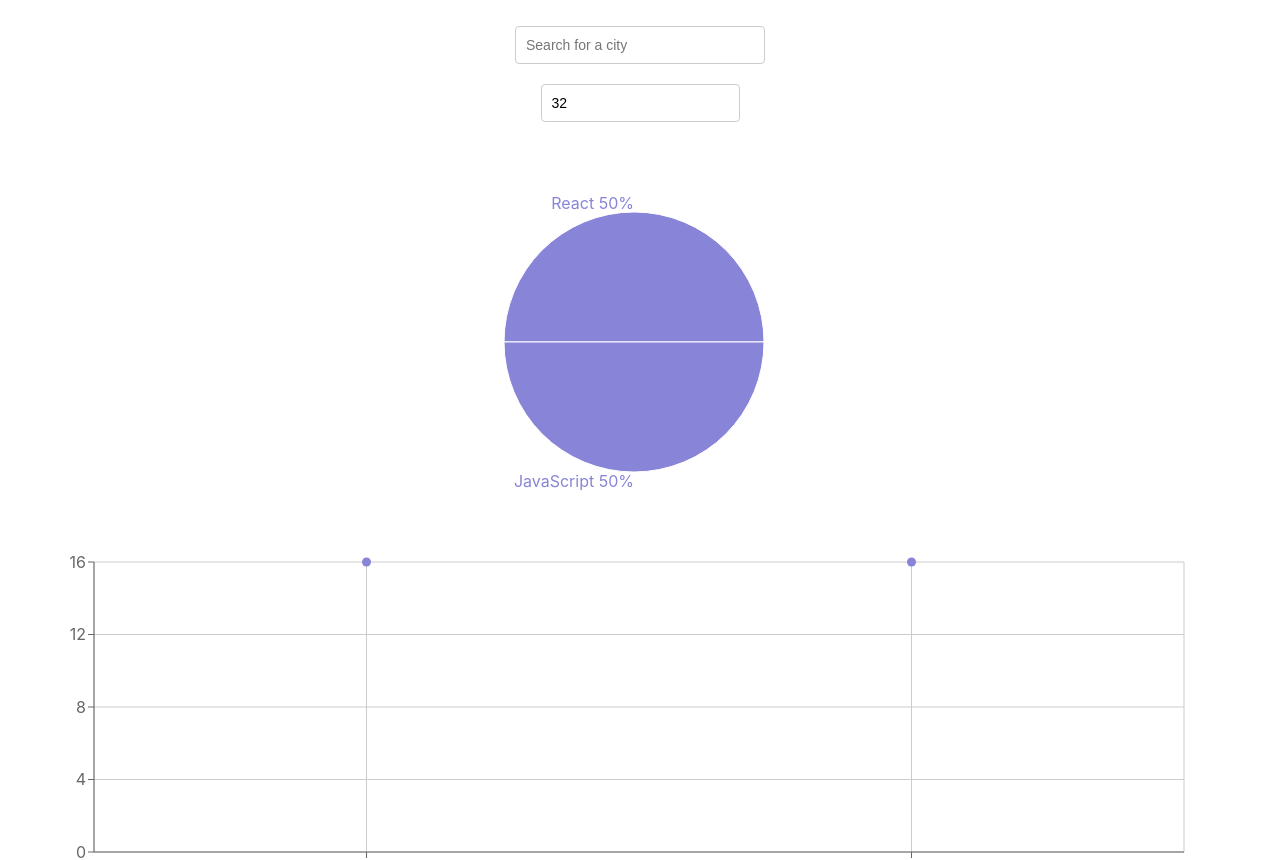
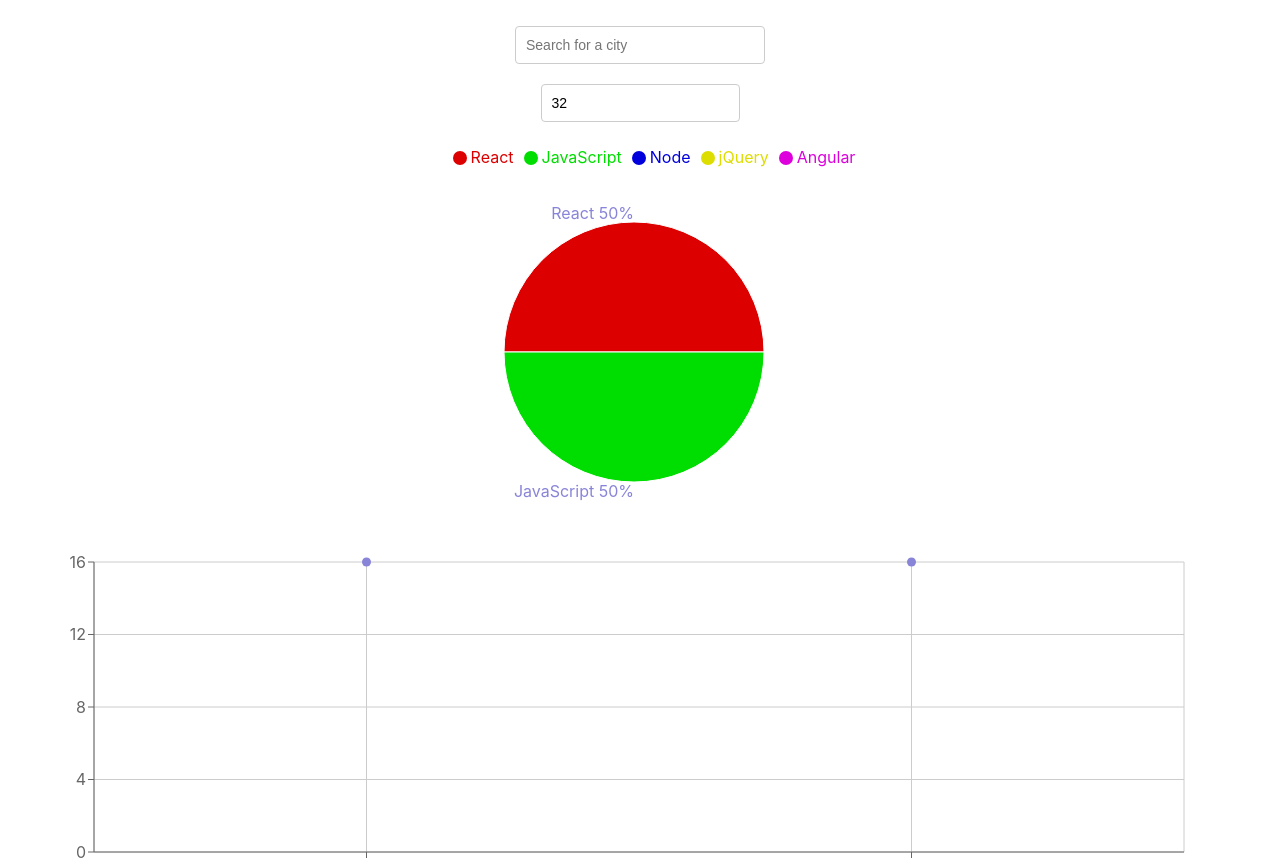
Before and after one commit to marksav85/meet, a React (Create React App) app: page / in a window 1280 px wide. Shown: the top 860 px of the page. Built offline with nearby package versions, Linux system fonts and the light colour scheme; what atatus-spa would draw is missing.

Commit message:
add color to pie chart and legend

```diff
--- a/src/components/EventGenresChart.js
+++ b/src/components/EventGenresChart.js
@@ -1,9 +1,10 @@
 import { useState, useEffect } from "react";
-import { ResponsiveContainer, PieChart, Pie, Legend } from "recharts";
+import { ResponsiveContainer, PieChart, Pie, Cell, Legend } from "recharts";
 
 const EventGenresChart = ({ events }) => {
   const [data, setData] = useState([]);
   const genres = ["React", "JavaScript", "Node", "jQuery", "Angular"];
+  const colors = ["#DD0000", "#00DD00", "#0000DD", "#DDDD00", "#DD00DD"];
 
   useEffect(() => {
     setData(() => getData());
@@ -63,8 +64,19 @@
           labelLine={false}
           label={renderCustomizedLabel}
           outerRadius={130}
+        >
+          {data.map((entry, index) => (
+            <Cell key={`cell-${index}`} fill={colors[index]} />
+          ))}
+        </Pie>
+
+        <Legend
+          verticalAlign="top"
+          align="center"
+          layout="horizontal"
+          iconType="circle"
+          wrapperStyle={{ paddingLeft: "50px" }}
         />
-        {/* <Legend verticalAlign="top" height={36} /> */}
       </PieChart>
     </ResponsiveContainer>
   );
```
